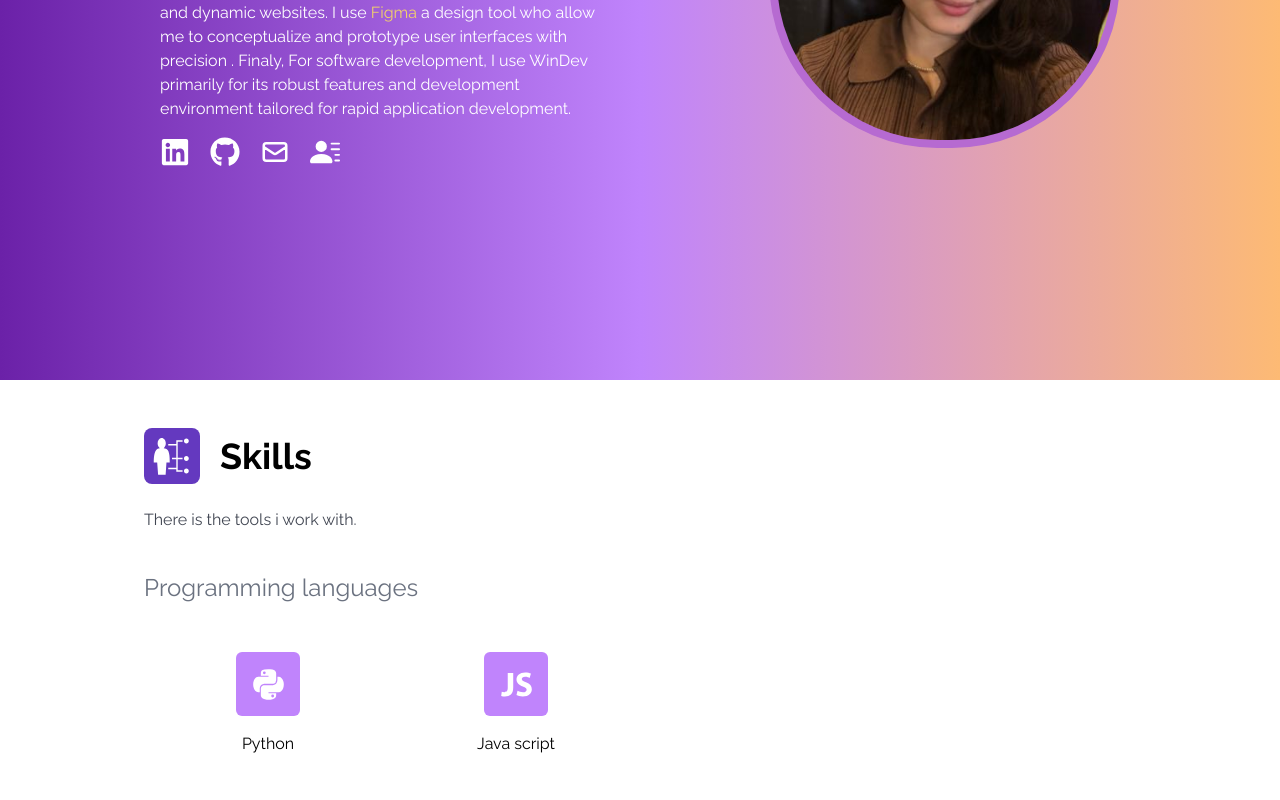
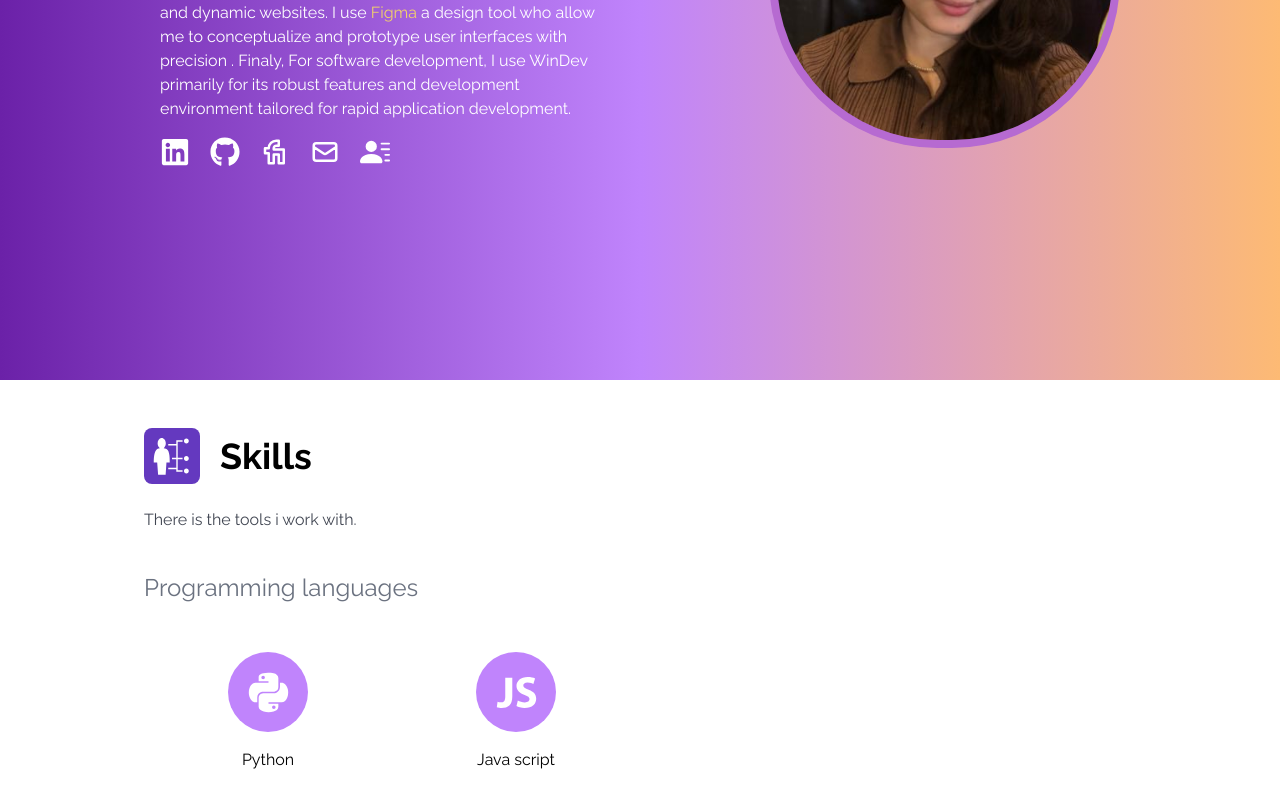
Before and after one commit to Meriemchm/ch-react-self-portfolio, a React (Vite) app: page / in a window 1280 px wide. Shown: the part 1220-2020 px from the top of the page. Built offline with nearby package versions, Linux system fonts and the light colour scheme.

Commit message:
fix design

```diff
--- a/src/components/Data/Data.jsx
+++ b/src/components/Data/Data.jsx
@@ -13,25 +13,26 @@ import { PiAppWindowLight } from "react-icons/pi";
 import rameem from "../../assets/rameem.jpg";
 import { IoLogoPython } from "react-icons/io5";
 import { IoLogoJavascript } from "react-icons/io";
+import { TbBrandFiverr } from "react-icons/tb";
 
 export const techs = [
   {
     id: 1,
-    child: <FaReact color="white" size={35} />,
+    child: <FaReact color="white" size={45} />,
     title: "React",
     style: " bg-gradient-to-r from-yellow-500 to-four",
     type: "framework",
   },
   {
     id: 2,
-    child: <SiTailwindcss className="text-white" size={35} />,
+    child: <SiTailwindcss className="text-white" size={45} />,
     title: "tailwindcss",
     style: "",
     type: "framework",
   },
   {
     id: 5,
-    child: <IoLogoPython  className="text-white" size={35} />,
+    child: <IoLogoPython className="text-white" size={45} />,
     title: "Python",
     style: "",
     type: "programming languages",
@@ -39,7 +40,7 @@ export const techs = [
 
   {
     id: 7,
-    child: <IoLogoJavascript  className="text-white" size={35} />,
+    child: <IoLogoJavascript className="text-white" size={45} />,
     title: "Java script",
     style: "",
     type: "programming languages",
@@ -47,21 +48,21 @@ export const techs = [
 
   {
     id: 3,
-    child: <FaFigma color="white" size={35} />,
+    child: <FaFigma color="white" size={45} />,
     title: "Figma",
     style: "",
     type: "others",
   },
   {
     id: 4,
-    child: <BiLogoGit className="text-white" size={35} />,
+    child: <BiLogoGit className="text-white" size={45} />,
     title: "Git & Github",
     style: "",
     type: "others",
   },
   {
     id: 6,
-    child: '',
+    child: "",
     title: "Windev",
     style: "",
     type: "others",
@@ -88,6 +89,15 @@ export const links = [
     href: "https://github.com/Meriemchm",
   },
   {
+    id: 5,
+    mobile: (
+      <>
+        <TbBrandFiverr size={30} />
+      </>
+    ),
+    href: "https://fr.fiverr.com/meriem_chami?up_rollout=true",
+  },
+  {
     id: 3,
     mobile: (
       <>
@@ -96,6 +106,7 @@ export const links = [
     ),
     href: "mailto:chamimeriem0223@gmail.com",
   },
+
   {
     id: 4,
     mobile: (
@@ -186,7 +197,8 @@ export const projects = [
     id: 3,
     src: rameem,
     title: "rameem",
-    description: "Welcome to the Psychologists Website, designed and developed for a client. This project utilizes React and Tailwind CSS for the frontend, providing a modern and responsive user interface. The backend is powered by Express, although I wasn't directly involved in the backend development.",
+    description:
+      "Welcome to the Psychologists Website, designed and developed for a client. This project utilizes React and Tailwind CSS for the frontend, providing a modern and responsive user interface. The backend is powered by Express, although I wasn't directly involved in the backend development.",
     hcode: "",
     hdemo: "https://rameemm.netlify.app",
   },
--- a/src/components/Services/Services.jsx
+++ b/src/components/Services/Services.jsx
@@ -5,7 +5,7 @@ import { services } from "../Data/Data";
 import Title from "../Title/Title";
 const Services = () => {
   return (
-    <div name="services" className=" h-full w-full bg-four ">
+    <div name="services" className=" h-full w-full bg-four/80 ">
       <div className="max-w-screen-lg mx-auto p-4 flex flex-col  w-full h-full text-white">
         <Title
           icon={<MdOutlineWorkOutline className="text-white" size={40} />}
--- a/src/components/Skills/Skill.jsx
+++ b/src/components/Skills/Skill.jsx
@@ -13,7 +13,7 @@ const Skill = ({ Title, data }) => {
             >
               <div className="flex  shadow-md shadow-white/20 md:backdrop-blur-sm rounded-lg  ">
                 <div
-                  className={`m-auto rounded-md w-16 h-16  bg-purple-400 flex justify-center items-center ${style}`}
+                  className={`m-auto rounded-full w-20 h-20  bg-purple-400 flex justify-center items-center ${style}`}
                 >
                   {child}
                 </div>
```
